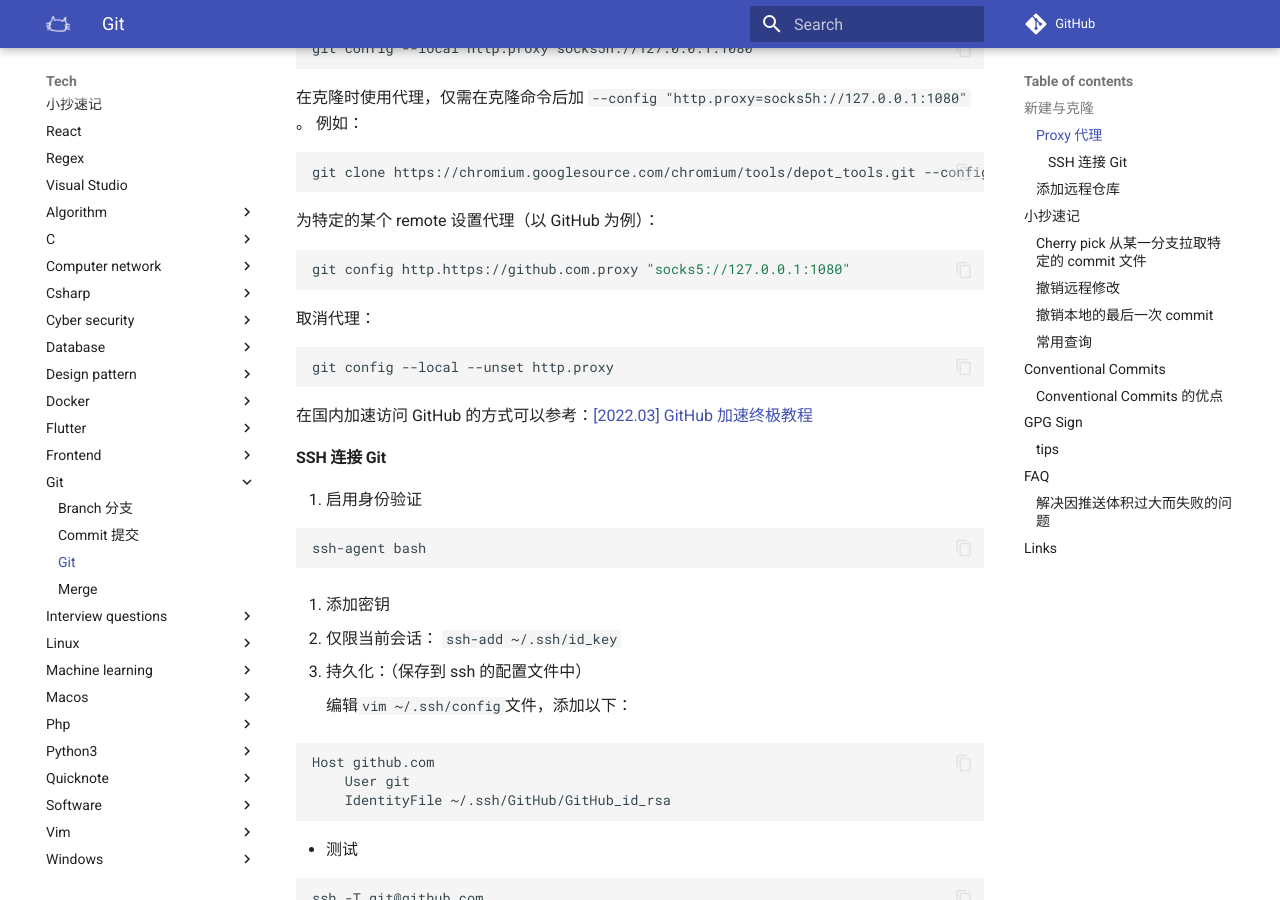
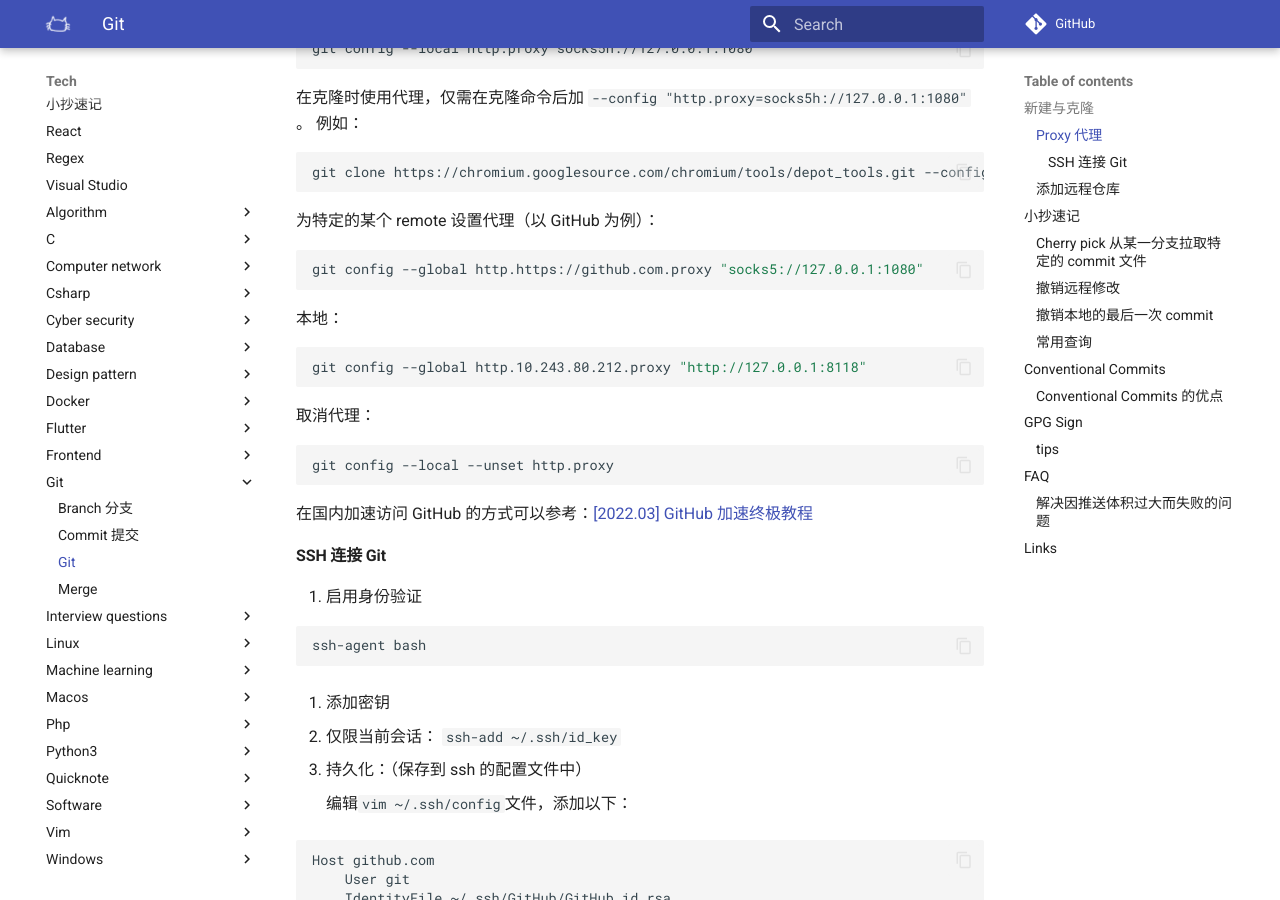
Before and after one commit to luoxufeiyan/wiki.luoxufeiyan.com, an MkDocs documentation site: the page built from docs/tech/git/git.md, in a window 1280 px wide and 900 px high, scrolled down 1414 px. Built offline with MkDocs 1.6.1 and Material for MkDocs 9.7.7, drawn with Linux system fonts in a browser that asks for light colours; comment, search, counter and statistics services are not loaded.

Commit message:
feat: add git path

````diff
--- a/docs/tech/git/git.md
+++ b/docs/tech/git/git.md
@@ -53,7 +53,13 @@ git clone https://chromium.googlesource.com/chromium/tools/depot_tools.git --con
 为特定的某个 remote 设置代理（以 GitHub 为例）：
 
 ```shell
-git config http.https://github.com.proxy "socks5://127.0.0.1:1080"
+git config --global http.https://github.com.proxy "socks5://127.0.0.1:1080"
+```
+
+本地：
+
+```shell
+git config --global http.10.243.80.212.proxy "http://127.0.0.1:8118"
 ```
 
 取消代理：
````
